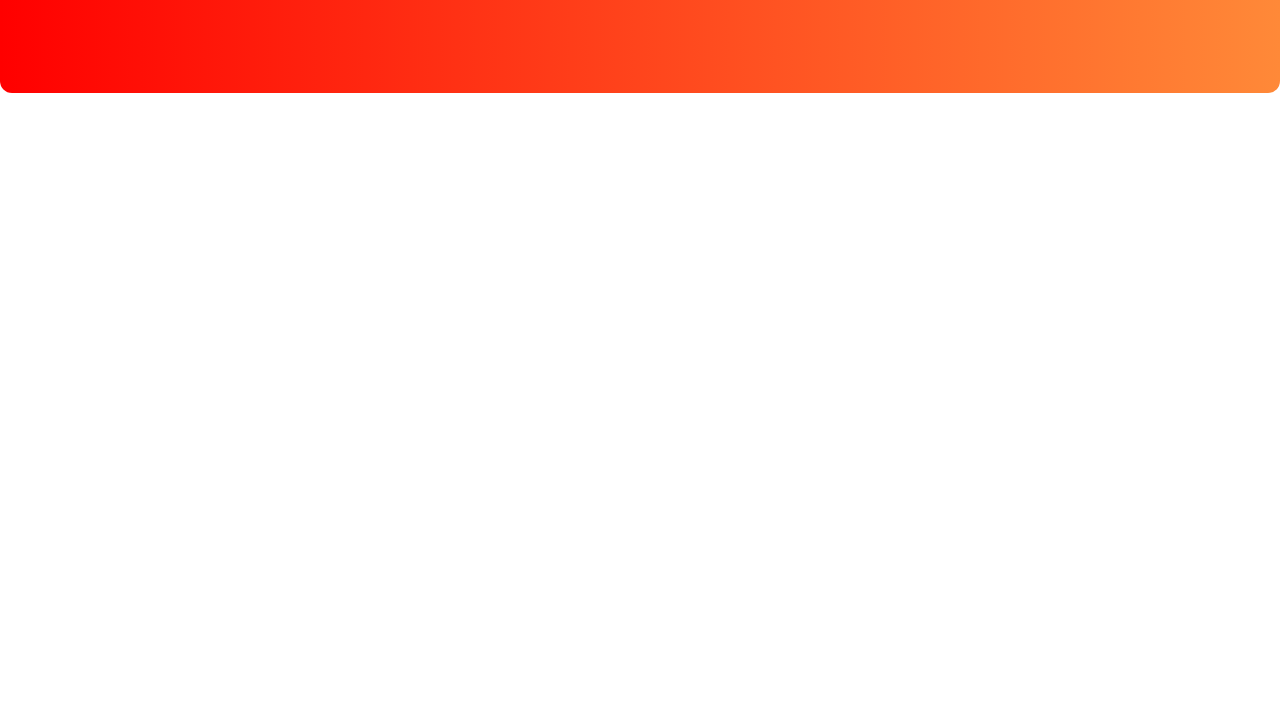
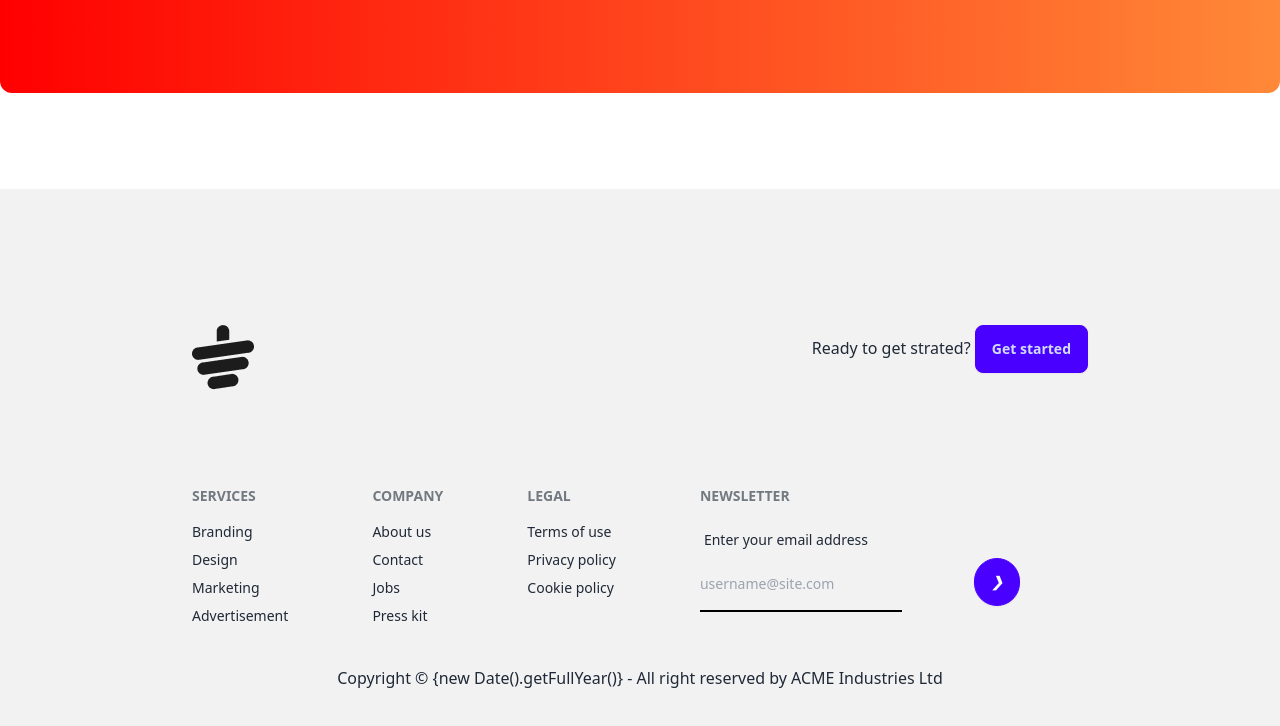
Before and after one commit to purna25/tea-house-with-daisyui, a plain HTML site: page index.html in a window 1280 px wide. Shown: the part 2510-3236 px from the top of the page. Before the commit the page ends 2699 px from the top, so only its background shows below. Drawn offline with nearby package versions, Linux system fonts and the light colour scheme.

Commit message:
added footer

```diff
--- a/index.html
+++ b/index.html
@@ -5,6 +5,7 @@
           <meta name="viewport" content="width=device-width, initial-scale=1.0">
           <title>Tea House</title>
           <link href="https://cdn.jsdelivr.net/npm/daisyui@4.12.14/dist/full.min.css" rel="stylesheet" type="text/css" />
+
 <script src="https://cdn.tailwindcss.com"></script>
 <!-- manrope google font -->
 <link rel="preconnect" href="https://fonts.googleapis.com">
@@ -198,9 +199,64 @@
       </section>
 
   </main>
-  <footer>
+  <footer class="bg-base-200 text-base-content px-48 py-10">
+    <div class="flex justify-between my-24">
+      <img src="images/cup.png" alt="">
+      <p>
+        <span>Ready to get strated?</span>
+        <button class="btn btn-primary">Get started</button>
+      </p>
+    </div>
+<div  class="footer">
+  <div>
+    <h6 class="footer-title">Services</h6>
+  <a class="link link-hover">Branding</a>
+  <a class="link link-hover">Design</a>
+  <a class="link link-hover">Marketing</a>
+  <a class="link link-hover">Advertisement</a>
+  </div>
 
+
+ <div>
+  <h6 class="footer-title">Company</h6>
+  <a class="link link-hover">About us</a>
+  <a class="link link-hover">Contact</a>
+  <a class="link link-hover">Jobs</a>
+  <a class="link link-hover">Press kit</a>
+ </div>
+
+
+  <div>
+    <h6 class="footer-title">Legal</h6>
+  <a class="link link-hover">Terms of use</a>
+  <a class="link link-hover">Privacy policy</a>
+  <a class="link link-hover">Cookie policy</a>
+  </div>
+
+<div>
+  <h6 class="footer-title">Newsletter</h6>
+  <div class="form-control w-80">
+    <label class="label">
+      <span class="label-text">Enter your email address</span>
+    </label>
+    <div class="relative">
+      <input
+        type="text"
+        placeholder="username@site.com"
+        class="py-4 bg-transparent border-b-2 border-black outline-none" />
+      <button class="btn btn-primary absolute top-0 right-0 rounded-full text-white ">
+        <i class="fa-solid fa-chevron-right">❯</i>
+      </button>
+    </div>
+  </div>
+</div>
+</div>
+
+    <div class="mt-10 text-center">
+      <p>Copyright © {new Date().getFullYear()} - All right reserved by ACME Industries Ltd</p>
+    </div>
   </footer>
+
 
 </body>
 </html>
```
